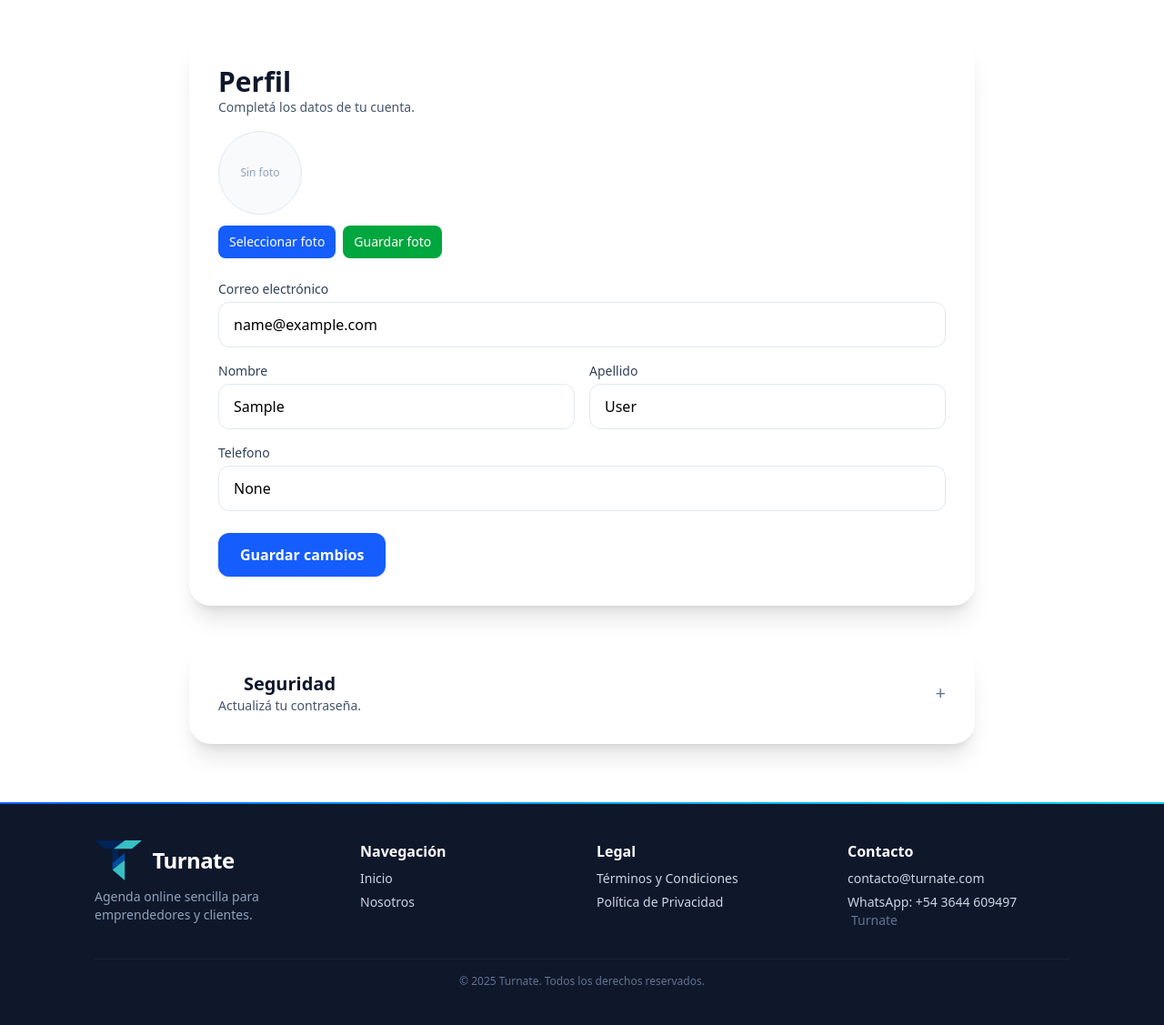
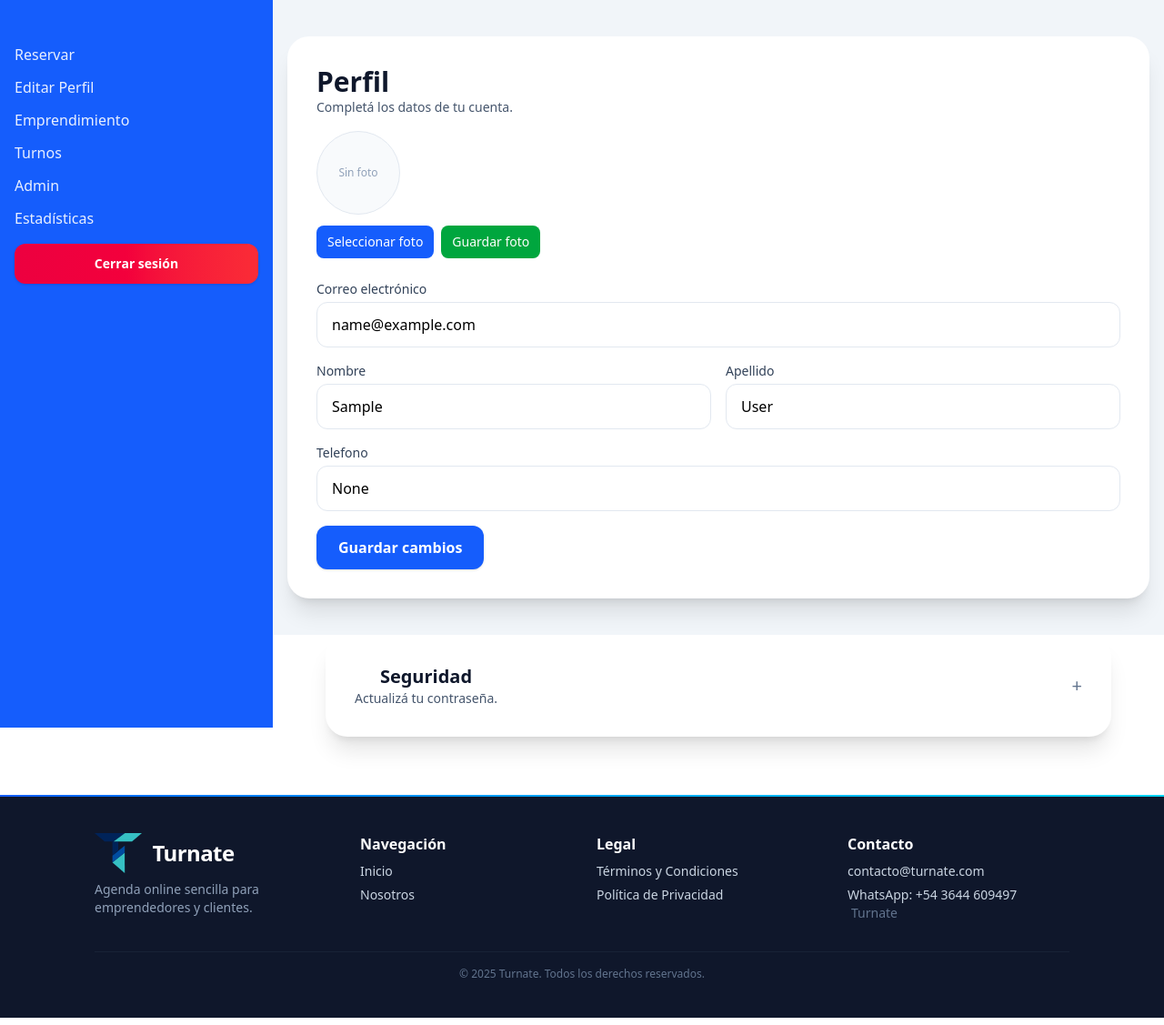
Before and after one commit to Santbo/turnera_django, a Django app: page /usuarios/perfil/ in a window 1280 px wide. Shown: the part 96-1223 px from the top of the page at 91% size. Run offline with Django 5.2, Linux system fonts and the light colour scheme; the visitor is signed in with stand-in values (Sample User, id 1); some libraries are stand-ins or nearby versions.

Commit message:
se crea panel y perfil, funcionando imagen perfil

```diff
--- a/requirements.txt
+++ b/requirements.txt
@@ -1,4 +1,5 @@
 asgiref==3.11.0
 Django==5.2.8
+pillow==12.0.0
 sqlparse==0.5.3
 tzdata==2025.2
--- a/templates/_base.html
+++ b/templates/_base.html
@@ -54,7 +54,14 @@
               class="list-none rounded-full outline-none cursor-pointer focus-visible:ring-4 focus-visible:ring-white/40"
             >
               <div class="w-10 h-10 grid place-items-center rounded-full text-white font-semibold border border-white/50 bg-white/10 backdrop-blur-sm">
-                {{ user.inicial_nombre }}
+
+                {% if user.imagen %}
+                  <img src="{{ user.imagen.url }}"
+                    alt="Foto de perfil"
+                    class="h-full w-full object-cover rounded-full">
+                {% else %}
+                  {{ user.inicial_nombre }}
+                {% endif %}
               </div>
             </summary>
 
--- a/turnera/settings.py
+++ b/turnera/settings.py
@@ -129,3 +129,7 @@ STATICFILES_DIRS = [
 # https://docs.djangoproject.com/en/5.2/ref/settings/#default-auto-field
 
 DEFAULT_AUTO_FIELD = 'django.db.models.BigAutoField'
+
+
+MEDIA_URL = '/public/'
+MEDIA_ROOT = BASE_DIR / 'public'
--- a/turnera/urls.py
+++ b/turnera/urls.py
@@ -17,9 +17,14 @@ Including another URLconf
 from django.contrib import admin
 
 from django.urls import include, path
+from django.conf import settings
+from django.conf.urls.static import static
 
 urlpatterns = [
     path('admin/', admin.site.urls),
     path("", include("base.urls")),
     path("usuarios/", include("usuarios.urls")),
 ]
+
+if settings.DEBUG:
+    urlpatterns += static(settings.MEDIA_URL, document_root=settings.MEDIA_ROOT)
--- a/usuarios/forms.py
+++ b/usuarios/forms.py
@@ -13,4 +13,4 @@ class PerfilUsuarioForm(UserChangeForm):
 
     class Meta:
         model = Usuario
-        fields = ['first_name', 'last_name', 'email', "telefono"]
+        fields = ['first_name', 'last_name', 'email', "telefono", "imagen"]
--- a/usuarios/models.py
+++ b/usuarios/models.py
@@ -5,6 +5,7 @@ class Usuario (AbstractUser):
     es_emprendedor = models.BooleanField(default = False)
     fecha_creacion = models.DateTimeField(auto_now_add=True)
     telefono = models.CharField(max_length=20, blank=True, null= True)
+    imagen = models.ImageField(upload_to="img/perfil/", blank=True, null=True)
 
     def activar_emprendedor(self):
 
--- /dev/null
+++ b/usuarios/templates/panel_perfil.html
@@ -0,0 +1,78 @@
+{% extends "_base.html" %}
+
+{% block contenido %}
+
+
+<div class="">
+    <div class="w-full">
+        <div class="grid grid-cols-1 lg:grid-cols-[300px_1fr]">
+
+            <!-- ASIDE -->
+            <aside class="lg:sticky lg:top-[88px] self-start">
+
+                <!-- Toggle solo móvil -->
+                <div class="lg:hidden mb-3">
+                    <button
+                        onclick="document.getElementById('panel').classList.toggle('hidden')"
+                        class="w-full rounded-xl border border-slate-200 bg-white px-3 py-2 text-sm font-medium text-slate-700"
+                    >
+                        Mostrar / Ocultar panel
+                    </button>
+                </div>
+
+                <!-- PANEL -->
+                <div id="panel"
+                    class="bg-blue-600 h-screen hidden lg:block"
+                >
+                    <div class="rounded-2xl bg-transparent p-4">
+
+
+                        <div class="space-y-3 mt-8">
+                            {% comment %} TODO: agregar la url de reserva {% endcomment %}
+                            <a href="#"
+                                class="block text-white/90 font-medium hover:text-white">Reservar</a>
+
+                            <a href="{% url 'usuarios:perfil' %}"
+                                class="block text-white/90 font-medium hover:text-white">Editar Perfil</a>
+                            {% comment %} TODO: agregar la url de emprendimiento {% endcomment %}
+
+                            <a href="#"
+                                class="block text-white/90 font-medium hover:text-white">Emprendimiento</a>
+                            {% comment %} TODO: agregar la url de emprendimiento {% endcomment %}
+                            <a href="#"
+                                class="block text-white/90 font-medium hover:text-white">Turnos</a>
+
+                            {% if user.is_staff %}
+                            <a href="/admin"
+                                class="block text-white/90 font-medium hover:text-white">Admin</a>
+                            {% endif %}
+                            {% comment %} TODO: agregar la url de estadisticas {% endcomment %}
+                            <a href="#"
+                                class="block text-white/90 font-medium hover:text-white">Estadísticas</a>
+                        </div>
+
+                        <div class="mt-4">
+                            <form action="{%url "usuarios:logout" %}" method="post">
+                            {% csrf_token %}
+                            <button type="submit"
+                                class="w-full block text-center rounded-xl px-4 py-3 text-sm font-semibold text-white bg-gradient-to-r from-rose-600 to-red-500 shadow hover:brightness-110">
+                                Cerrar sesión
+                            </button>
+                        </div>
+
+                    </div>
+                </div>
+
+            </aside>
+
+            <!-- CONTENIDO PRINCIPAL -->
+            <section class="min-h-[60vh] min-w-0 bg-white/0">
+                {% block panel_contenido %}{% endblock %}
+            </section>
+
+        </div>
+    </div>
+</div>
+
+
+{% endblock %}
--- a/usuarios/templates/perfil.html
+++ b/usuarios/templates/perfil.html
@@ -1,8 +1,8 @@
-{% extends "_base.html" %}
+{% extends "panel_perfil.html" %}
 
-{% block contenido%}
+{% block panel_contenido%}
 
-<div class="max-w-4xl mx-auto px-4 py-10">
+<div class=" mx-auto px-4 py-10 bg-slate-100">
     <div class="bg-white rounded-3xl shadow-xl p-8">
 
         <!-- Título -->
@@ -35,8 +35,8 @@
 
                     <!-- Cuadro avatar -->
                     <div class="h-[92px] w-[92px] rounded-full overflow-hidden border border-slate-200 bg-slate-50 grid place-items-center text-slate-400">
-                        {% if avatar_url %}
-                            <img src="{{ avatar_url }}" alt="avatar" class="h-full w-full object-cover">
+                        {% if user.imagen %}
+                            <img src="{{ user.imagen.url }}" alt="Foto de Perfil" class="h-full w-full object-cover">
                         {% else %}
                             <span class="text-xs">Sin foto</span>
                         {% endif %}
@@ -45,19 +45,19 @@
                     <!-- Botones -->
                     <div class="flex items-center gap-2">
                         <input
-                            id="avatar"
+                            id="imagen"
                             type="file"
-                            name="avatar"
+                            name="imagen"
                             accept="image/*"
                             class="hidden"
                         />
 
-                        <label for="avatar"
+                        <label for="imagen"
                             class="cursor-pointer rounded-lg bg-blue-600 text-white px-3 py-2 text-sm hover:bg-blue-700 transition">
                             Seleccionar foto
                         </label>
 
-                        <button type="submit" name="guardar_avatar"
+                        <button type="submit" name="guardar_imagen"
                             class="rounded-lg bg-green-600 text-white px-3 py-2 text-sm hover:bg-green-700 transition">
                             Guardar foto
                         </button>
@@ -124,7 +124,7 @@
                 <button
                     type="submit"
                     name="guardar_perfil"
-                    class="rounded-xl bg-blue-600 text-white font-semibold px-6 py-3 shadow hover:bg-blue-700 transition">
+                    class="rounded-xl bg-blue-600 text-white font-semibold px-6 py-3 shadow hover:bg-blue-700 transition mt-4">
                     Guardar cambios
                 </button>
             </div>
@@ -217,5 +217,5 @@
     </div>
 </div>
 
-</body>
+
 {% endblock%}
--- a/usuarios/urls.py
+++ b/usuarios/urls.py
@@ -1,6 +1,7 @@
 from django.urls import path
 from .views import RegistroUsuarioView, LoginUsuarioView, PerfilUsuarioView
 from django.contrib.auth.views import LogoutView
+
 
 app_name="usuarios"
 urlpatterns = [
```
Also changed, not shown: public/img/perfil/ford-mustang-2022.jpg (added), usuarios/migrations/0002_usuario_imagen.py (added).
